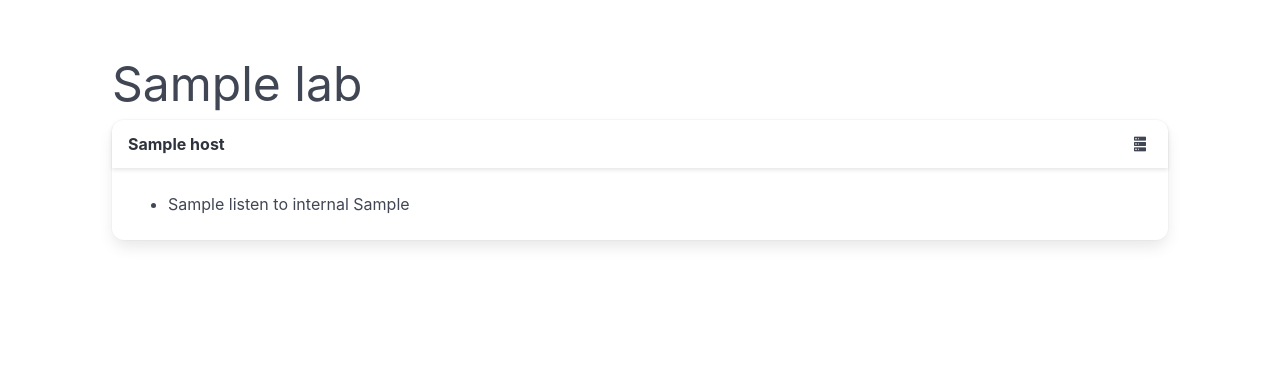
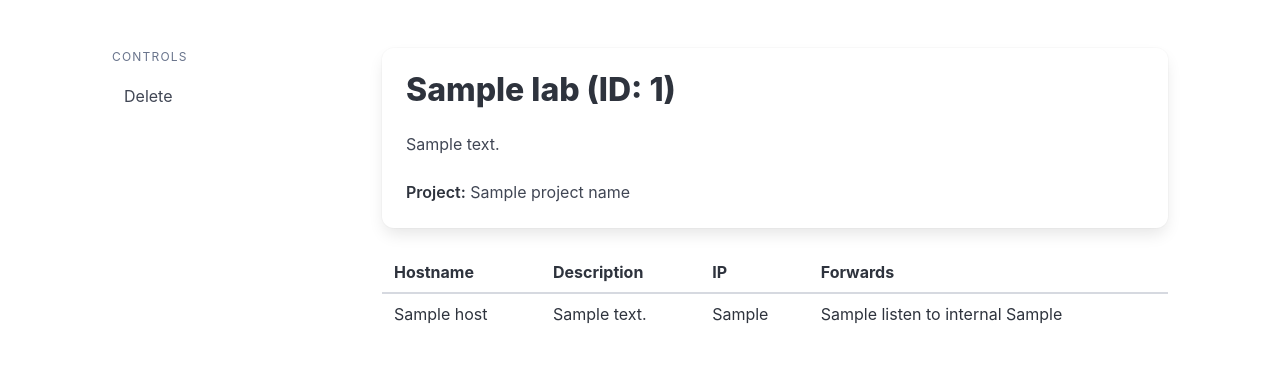
Before and after one commit to bocajspear1/malleus, a Django app: template malleus/malleusui/templates/malleusui/manage.html in a window 1280 px wide. Shown: the part 52-433 px from the top of the page. Run offline with Django 5.2, Linux system fonts and the light colour scheme; the template is opened without the code that fills it: most values are stand-ins (such as "Sample title", 1, 10 or a date in 2020).

Commit message:
Improved UI

```diff
--- a/labs/metasploit-lab.json
+++ b/labs/metasploit-lab.json
@@ -6,6 +6,7 @@
         {
             "template": "kali-metasploit",
             "hostname": "kali",
+            "description": "Linux distro with hacking tools. SSH login is root:kali",
             "networks": [
                 "int"
             ],
@@ -16,6 +17,8 @@
         {
             "template": "tomcat-vuln",
             "hostname": "target",
+            "description": "Target with unknown vulnerabilities",
+            "hide_ip": true,
             "networks": [
                 "int"
             ]
--- a/malleus/malleusui/incus/project.py
+++ b/malleus/malleusui/incus/project.py
@@ -122,7 +122,6 @@ class IncusProject():
         if not ok:
             return None
         else:
-            print("GETNET", net.name, net.internal_name)
             return net
 
     def create_network(self, network_name, description, network_type="bridge", ipv4_addr=None, ipv4_nat=True):
--- a/malleus/malleusui/templates/malleusui/index.html
+++ b/malleus/malleusui/templates/malleusui/index.html
@@ -9,9 +9,9 @@
             <h1 class="title" style="color: ghostwhite;">Labs</h1><br>
             </div>
         </div>
-        <div class="row columns is-multiline">
+        <div class="row is-multiline">
         {% for lab in labs %}
-            <div class="card">
+            <div class="card is-fullwidth">
                 <header class="card-header">
                     <p class="card-header-title">{{ lab.name }}</p>
                 </header>
--- a/malleus/malleusui/templates/malleusui/manage.html
+++ b/malleus/malleusui/templates/malleusui/manage.html
@@ -3,36 +3,78 @@
 {% block appcontent %}
 <div class="container"><div class="container">
     <div class="section">
-        <h1 class="is-size-1">{{ lab.name }}</h1>
-
-        {% for host in lab.hosts %}
-
+         <div class="container">
+        <div class="columns">
+            <div class="column is-3 ">
+                <aside class="menu is-hidden-mobile">
+                    <p class="menu-label">
+                        Controls
+                    </p>
+                    <ul class="menu-list">
+                        <li><a href="{%url 'delete' lab_id %}">Delete</a></li>
+                    </ul>
+                </aside>
+            </div>
+            <div class="column is-9">
                 <div class="card">
-            <header class="card-header">
-                <p class="card-header-title">{{ host.hostname }}</p>
-                <span class="card-header-icon">
-                    <span class="icon">
-                        <span class="mdi mdi-server"></span>
-                    </span>
-                </span>
-            </header>
                     <div class="card-content">
                         <div class="content">
+                            <div class="block">
+                                <h1 class="title">{{ lab.name }} (ID: {{ lab_id }})</h1>
+                                <div class="block">
+                                    {{ lab.description }}
+                                </div>
+                                <div class="block">
+                                    <strong>Project:</strong> {{ project_name }}
+                                </div>
+                            </div>
+                        </div>
+                    </div>
+                </div>
+                <div class="block">
+                    <table class="table is-striped is-hoverable is-fullwidth">
+                        <thead>
+                            <tr>
+                                <th>Hostname</th>
+                                <th>Description</th>
+                                <th>IP</th>
+                                <th>Forwards</th>
+                            </tr>
+                        </thead>
+                        <tbody>
+                            {% for host in lab.hosts %}
+                            <tr>
+                                <td>{{ host.hostname }}</td>
+                                <td>{{ host.description }}</td>
+                                {% if host.hide_ip %}
+                                <td>---</td>
+                                {% else %}
+                                <td>{{ host.ip_addr }}</td>
+                                {% endif %}
+                                <td>
                                     <ul>
                                     {% for key, data in host.port_forwards.items %}
                                         <li>{{ data.listen }} to internal {{ data.connect_to }} </li>
                                     {% endfor %}
                                     </ul>
+                                </td>
+                            </tr>
+
+
+                            {% endfor %}
+
+
+                        </tbody>
+                    </table>
+                </div>
+
+
             </div>
         </div>
-            <!-- <footer class="card-footer">
-                <a href="#" class="card-footer-item">Save</a>
-                <a href="#" class="card-footer-item">Edit</a>
-                <a href="#" class="card-footer-item">Delete</a>
-            </footer> -->
     </div>
 
-        {% endfor %}
+
+
     </div>
 </div>
 {% endblock %}
```
Also changed, not shown: malleus/malleusui/incus/client.py (+6 -24 lines), malleus/malleusui/incus/instance.py (+15 -2 lines), malleus/malleusui/incus/user.py (added, +67 -0 lines), malleus/malleusui/templates/malleusui/access.html (+7 -0 lines), malleus/malleusui/templates/malleusui/building.html (+5 -3 lines), malleus/malleusui/views.py (+24 -0 lines). Lines whose indentation alone changed are shown as unchanged.
